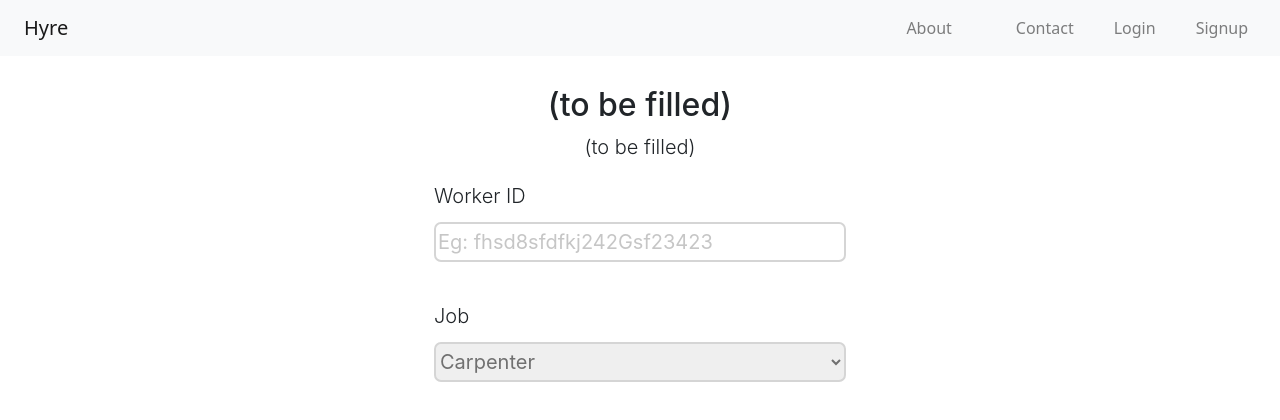
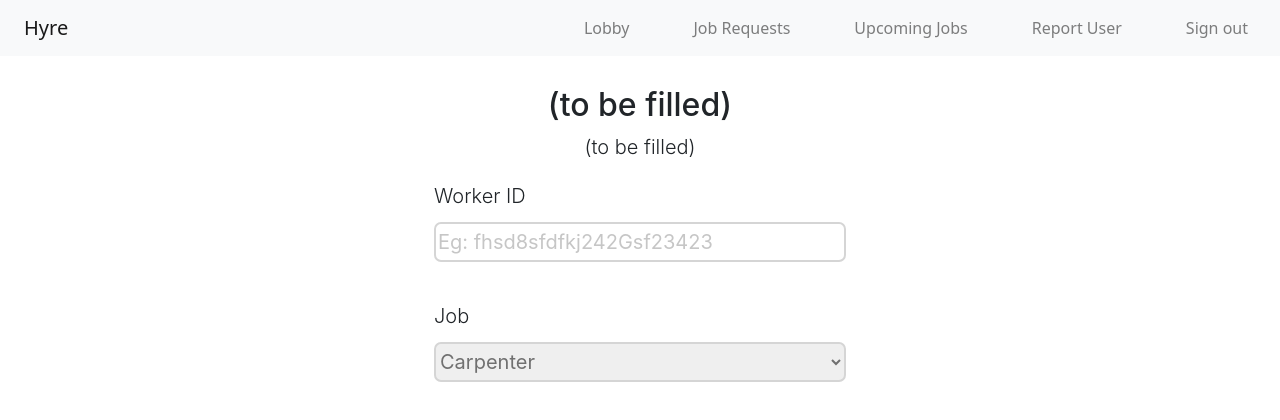
Before and after one commit to rnaveensrinivas/Hyre, a PHP site: page /request.php in a window 1280 px wide. Shown: the top 420 px of the page. Run offline with PHP 8.4, Linux system fonts and the light colour scheme; a user stored in the database is signed in.

Commit message:
added href in navbar; but have to check all once again

```diff
--- a/book.php
+++ b/book.php
@@ -90,7 +90,7 @@ else{
   <body onload="newCaptcha()">
   <nav class="navbar navbar-expand-lg navbar-light bg-light">
             <!--navbar-expand aligns all components horizontally displayed-->
-            <a class="navbar-brand ms-4" href="">Hyre</a>
+            <a class="navbar-brand ms-4" href="index.html">Hyre</a>
             <button class="navbar-toggler" type="button" data-bs-toggle="collapse" data-bs-target="#navbarToggleButton" aria-controls="navbarToggleButton" aria-expanded="false" aria-label="Toggle navigation">
                 <span class="navbar-toggler-icon"></span>
               </button>
--- a/request.php
+++ b/request.php
@@ -86,23 +86,27 @@ else{
   <body onload="newCaptcha()">
   <nav class="navbar navbar-expand-lg navbar-light bg-light">
             <!--navbar-expand aligns all components horizontally displayed-->
-            <a class="navbar-brand ms-4" href="">Hyre</a>
+            <a class="navbar-brand ms-4" href="index.html">Hyre</a>
+
             <button class="navbar-toggler" type="button" data-bs-toggle="collapse" data-bs-target="#navbarToggleButton" aria-controls="navbarToggleButton" aria-expanded="false" aria-label="Toggle navigation">
                 <span class="navbar-toggler-icon"></span>
               </button>
             <div class="collapse navbar-collapse" id="navbarToggleButton">
-              <ul class="navbar-nav px-4 ms-auto"> <!--from documentation-->
-                <li class="nav-item"><a class="nav-link" href="about.html">About</a></li>
-            </ul>
-            <ul class="navbar-nav px-4"> <!--from documentation-->
-              <li class="nav-item"><a class="nav-link" href="">Contact</a></li>
-          </ul>
-            <ul class="navbar-nav "> <!--from documentation-->
-                <li class="nav-item"><a class="nav-link" href="">Login</a></li>
-            </ul>
-            <ul class="navbar-nav px-4"> <!--from documentation-->
-                <li class="nav-item"><a class="nav-link" href="">Signup</a></li>
-            </ul>
+            <ul class="navbar-nav px-4  ms-auto"> <!--from documentation-->
+            <li class="nav-item"><a class="nav-link" href="mainlobby.php">Lobby</a></li>
+        </ul>
+        <ul class="navbar-nav px-4">
+            <li class="nav-item"><a class="nav-link" href="jobRequests.php">Job Requests</a></li>
+        </ul>
+        <ul class="navbar-nav px-4">
+            <li class="nav-item"><a class="nav-link" href="upcomingJobs.php">Upcoming Jobs</a></li>
+        </ul>
+        <ul class="navbar-nav px-4">
+            <li class="nav-item"><a class="nav-link" href="report.php">Report User</a></li>
+        </ul>
+        <ul class="navbar-nav px-4">
+            <li class="nav-item"><a class="nav-link" href="logout.php">Sign out</a></li>
+        </ul>
             </div>
         </nav>
     <form action="" method="POST" autocomplete="off" >
--- a/searchWorker.php
+++ b/searchWorker.php
@@ -22,7 +22,7 @@ if( $_SESSION['userType'] == "C" ){
     <body>
     <nav class="navbar navbar-expand-lg navbar-light bg-light">
         <!--navbar-expand aligns all components horizontally displayed-->
-        <a class="navbar-brand ms-4" href="">Hyre</a>
+        <a class="navbar-brand ms-4" href="index.html">Hyre</a>
         <button class="navbar-toggler" type="button" data-bs-toggle="collapse" data-bs-target="#navbarToggleButton" aria-controls="navbarToggleButton" aria-expanded="false" aria-label="Toggle navigation">
             <span class="navbar-toggler-icon"></span>
           </button>
--- a/viewRequest.php
+++ b/viewRequest.php
@@ -147,7 +147,7 @@ else{
   <body onload="newCaptcha()">
   <nav class="navbar navbar-expand-lg navbar-light bg-light">
         <!--navbar-expand aligns all components horizontally displayed-->
-        <a class="navbar-brand ms-4" href="">Hyre</a>
+        <a class="navbar-brand ms-4" href="index.html">Hyre</a>
         <button class="navbar-toggler" type="button" data-bs-toggle="collapse" data-bs-target="#navbarToggleButton" aria-controls="navbarToggleButton" aria-expanded="false" aria-label="Toggle navigation">
             <span class="navbar-toggler-icon"></span>
           </button>
--- a/viewUpcomingJob.php
+++ b/viewUpcomingJob.php
@@ -115,7 +115,7 @@ else{
   <body onload="newCaptcha()">
   <nav class="navbar navbar-expand-lg navbar-light bg-light">
         <!--navbar-expand aligns all components horizontally displayed-->
-        <a class="navbar-brand ms-4" href="">Hyre</a>
+        <a class="navbar-brand ms-4" href="index.html">Hyre</a>
         <button class="navbar-toggler" type="button" data-bs-toggle="collapse" data-bs-target="#navbarToggleButton" aria-controls="navbarToggleButton" aria-expanded="false" aria-label="Toggle navigation">
             <span class="navbar-toggler-icon"></span>
           </button>
--- a/workerProfile.php
+++ b/workerProfile.php
@@ -53,7 +53,7 @@ if( $_SESSION['userType'] ){
     <body>
     <nav class="navbar navbar-expand-lg navbar-light bg-light">
         <!--navbar-expand aligns all components horizontally displayed-->
-        <a class="navbar-brand ms-4" href="">Hyre</a>
+        <a class="navbar-brand ms-4" href="index.html">Hyre</a>
         <button class="navbar-toggler" type="button" data-bs-toggle="collapse" data-bs-target="#navbarToggleButton" aria-controls="navbarToggleButton" aria-expanded="false" aria-label="Toggle navigation">
             <span class="navbar-toggler-icon"></span>
           </button>
```
Also changed, not shown: comment.php (+5 -5 lines).
